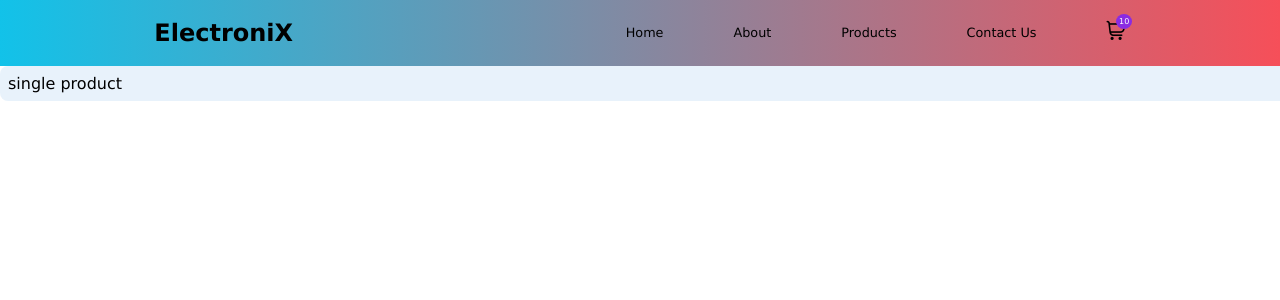
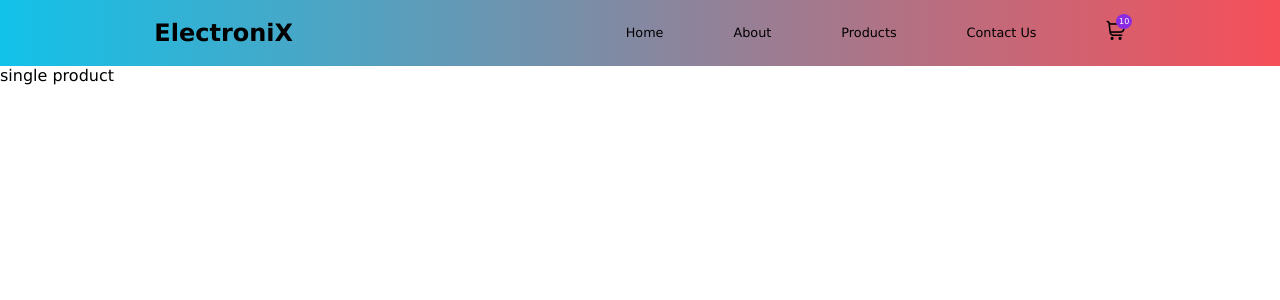
Before and after one commit to SumitKalokhe/react-e-commerce, a React (Vite) app: page /singleproduct/1 in a window 1280 px wide. Shown: the top 300 px of the page. Built offline with nearby package versions, Linux system fonts and the light colour scheme; no server answers.

Commit message:
changed class name only

```diff
--- a/src/singleproductpage/SingleProductPage.jsx
+++ b/src/singleproductpage/SingleProductPage.jsx
@@ -2,7 +2,7 @@ import React from 'react'
 
 export const SingleProductPage = ({id, name, price, category}) => {
   return (
-    <div className='product-card'>
+    <div className='single-product-page'>
         <div>single product</div>
     </div>
   )
```
